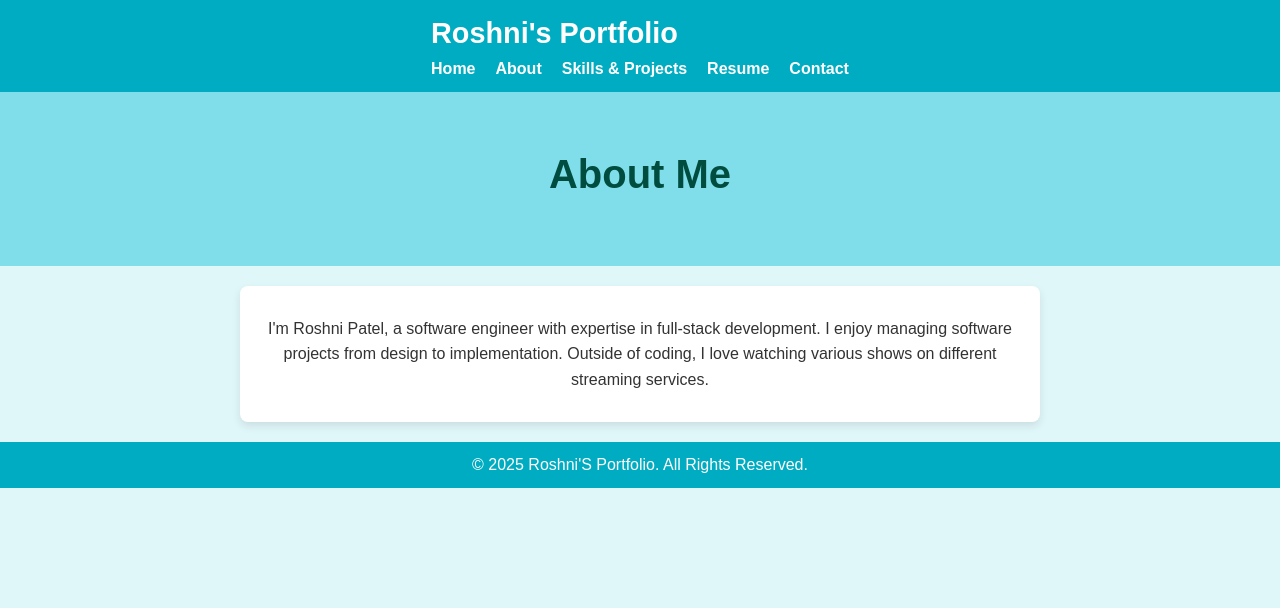
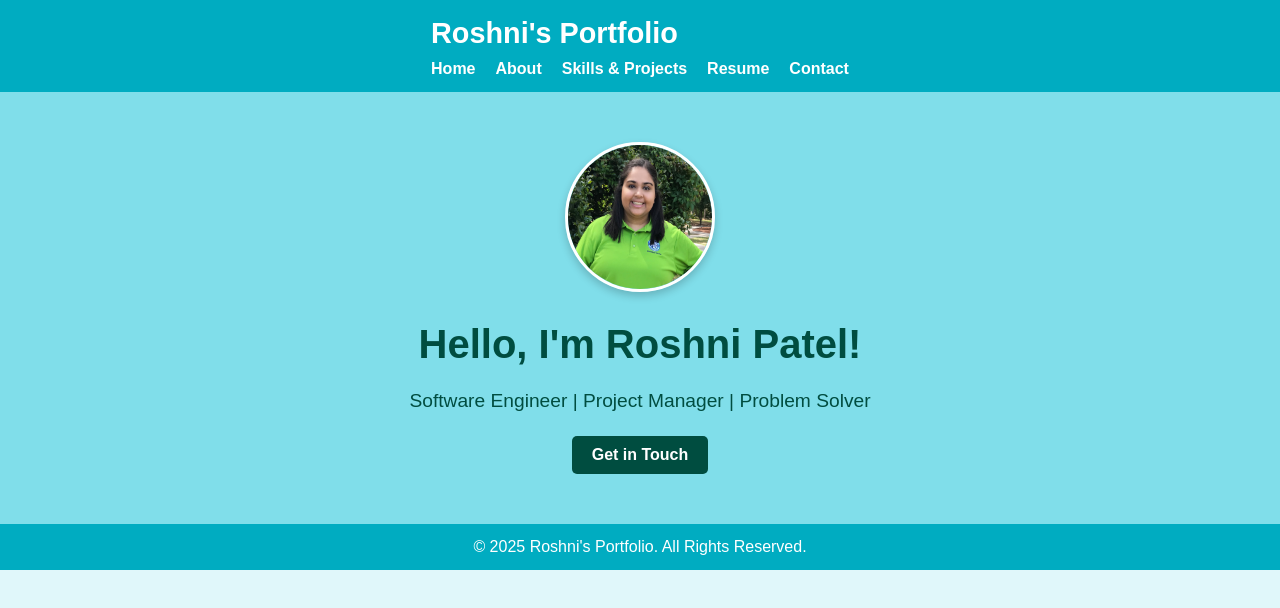
Before and after one commit to rpatel121998/webEng, a plain HTML site: page about.html in a window 1280 px wide. Drawn offline with Linux system fonts and the light colour scheme.

Commit message:
Update about.html

```diff
--- a/about.html
+++ b/about.html
@@ -3,7 +3,7 @@
 <head>
     <meta charset="UTF-8">
     <meta name="viewport" content="width=device-width, initial-scale=1.0">
-    <title>About Me - My Portfolio</title>
+    <title>Home - My Portfolio</title>
     <link rel="stylesheet" href="style.css">
 </head>
 <body>
@@ -20,13 +20,15 @@
         </nav>
     </header>
     <section class="hero">
-        <h1>About Me</h1>
-    </section>
-    <section class="content-section">
-        <p>I'm Roshni Patel, a software engineer with expertise in full-stack development. I enjoy managing software projects from design to implementation. Outside of coding, I love watching various shows on different streaming services.</p>
+        <img src="IMG_6771.jpg" alt="Roshni Patel" class="profile-picture">
+        <h1>Hello, I'm Roshni Patel!</h1>
+        <p>Software Engineer | Project Manager | Problem Solver</p>
+        <button id="contactButton">Get in Touch</button>
     </section>
     <footer>
-        <p>&copy; 2025 Roshni'S Portfolio. All Rights Reserved.</p>
+        <p>&copy; 2025 Roshni's Portfolio. All Rights Reserved.</p>
     </footer>
+
+    <script src="script.js"></script>
 </body>
 </html>
```
